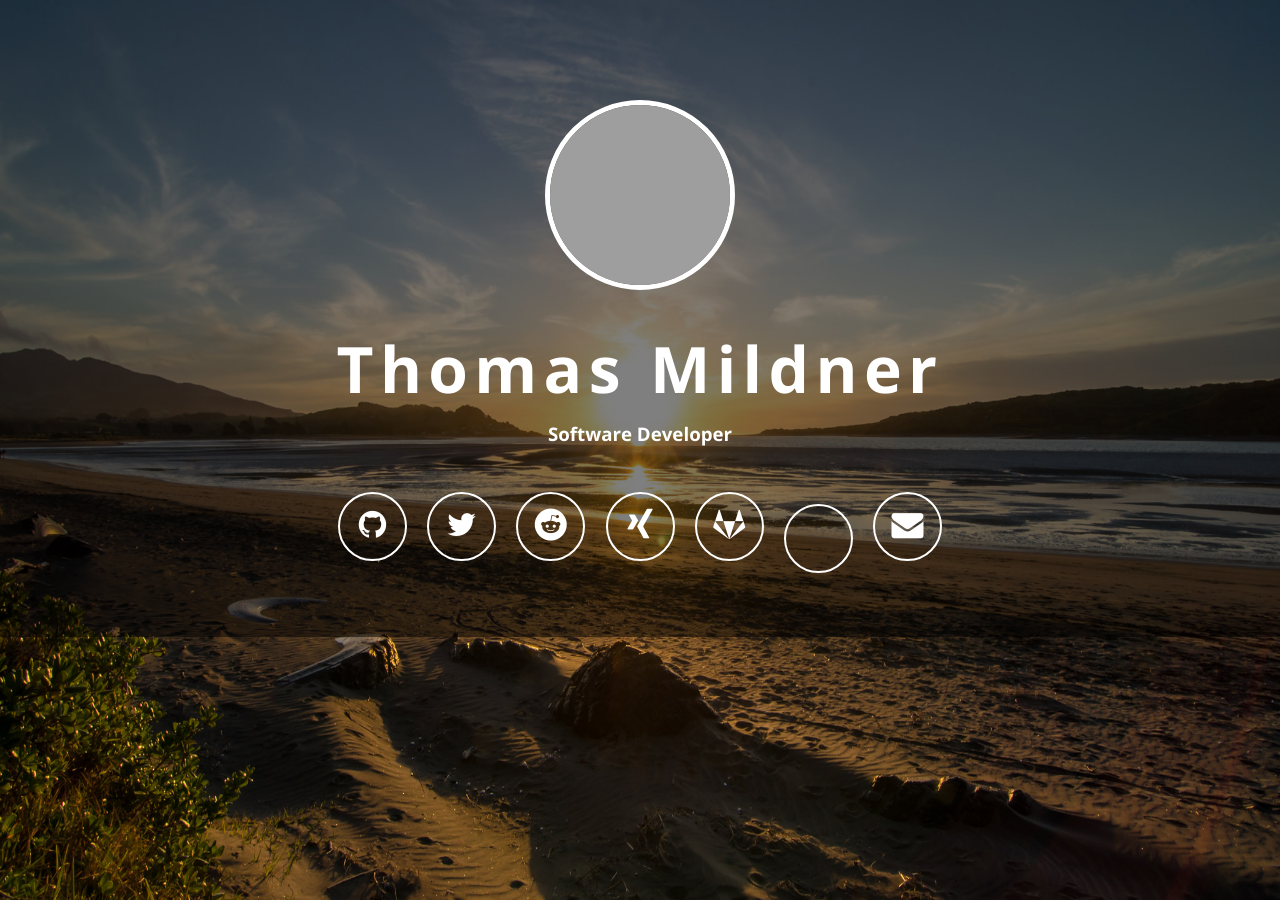
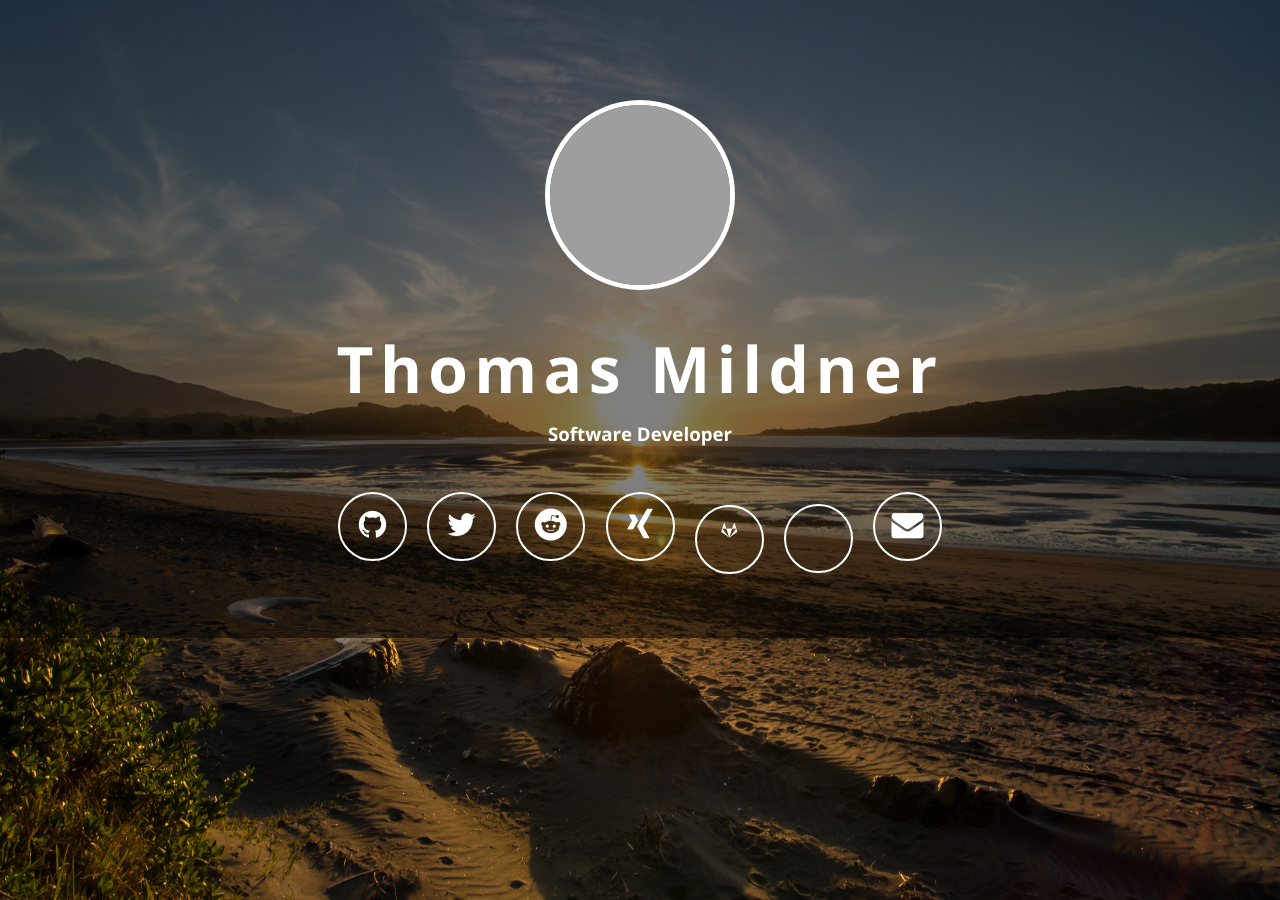
Before and after one commit to Thomas-Mildner/Thomas-Mildner.github.io, a Jekyll site: the page built from index.html, in a window 1280 px wide. Built offline with Jekyll 4.4.1, drawn with Linux system fonts in a browser that asks for light colours; nearby versions of some CDN libraries; grey boxes are pictures that could not be loaded.

Commit message:
edited logos gitlab and kaggle

```diff
--- a/index.html
+++ b/index.html
@@ -97,11 +97,11 @@
                     {% endif %}
 
                     {% if site.gitlab_username %}
-                    <li><a class="fa fa-2x fa-gitlab" href="https://gitlab.com/{{ site.gitlab_username }}"><span class="description">Gitlab</span></a></li>
+                    <li><a class="fa fa-gitlab" href="https://gitlab.com/{{ site.gitlab_username }}"><span class="description">Gitlab</span></a></li>
                     {% endif %}
 
                     {% if site.kaggle_username %}
-                    <li><a class="fa fa-2x fa-kaggle" href="https://kaggle.com/{{ site.kaggle_username }}"><span class="description">Kaggle</span></a></li>
+                    <li><a class="fa fa-kaggle" href="https://kaggle.com/{{ site.kaggle_username }}"><span class="description">Kaggle</span></a></li>
                     {% endif %}
 
                     {% if site.blog_url %}
```
